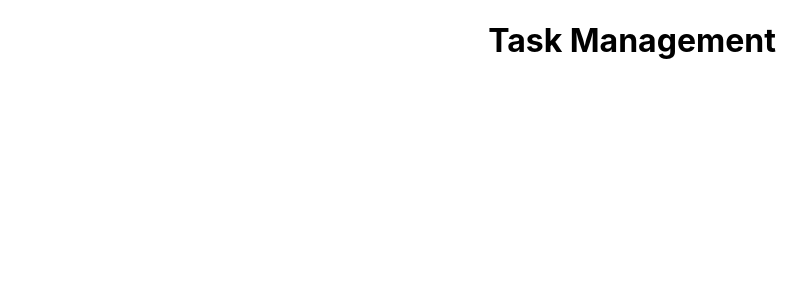
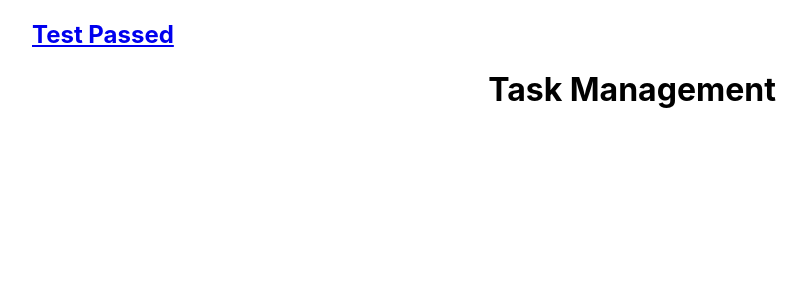
Before and after one commit to AmanRajVerma10/task-management, a React (Create React App) app: page / in a window 1280 px wide. Shown: the top 300 px of the page, without its empty margins (8-815 px from the left). Built offline with nearby package versions, Linux system fonts and the light colour scheme.

Commit message:
Implementing routes

```diff
--- a/package.json
+++ b/package.json
@@ -8,6 +8,7 @@
     "@testing-library/user-event": "^13.5.0",
     "react": "^18.3.1",
     "react-dom": "^18.3.1",
+    "react-router-dom": "^5.3.4",
     "react-scripts": "5.0.1",
     "web-vitals": "^2.1.4"
   },
--- a/src/App.js
+++ b/src/App.js
@@ -1,10 +1,18 @@
-import './App.css';
+import "./App.css";
+import { BrowserRouter as Router, Route, Switch } from "react-router-dom";
+import Layout from "./components/Layout";
 
 function App() {
   return (
-    <div className="App">
-      <h1>Task Management</h1>
-    </div>
+    <Layout>
+      <Router>
+        <Switch>
+          <div className="App">
+            <h1>Task Management</h1>
+          </div>
+        </Switch>
+      </Router>
+    </Layout>
   );
 }
 
--- /dev/null
+++ b/src/components/Layout.js
@@ -0,0 +1,12 @@
+import { Fragment } from "react";
+import MainNavigation from "./MainNavigation";
+
+const Layout=(props)=>{
+    return( <Fragment>
+        <MainNavigation />
+        <main>{props.children}</main>
+      </Fragment>
+  )
+}
+
+export default Layout;
--- /dev/null
+++ b/src/components/MainNavigation.css
@@ -0,0 +1,45 @@
+   nav {
+    background-color: #333;
+    padding: 10px;
+    display: flex;
+    justify-content: flex-end; /* Align items to the right */
+  }
+
+  .main-nav {
+    list-style: none;
+    margin: 0;
+    padding: 0;
+    display: flex; /* Use flexbox for the list */
+  }
+
+  .main-nav li {
+    margin-right: 10px;
+  }
+
+  .main-nav li:last-child {
+    margin-right: 0;
+  }
+
+  .main-nav a,
+  .main-nav button {
+    color: #fff;
+    text-decoration: none;
+    background-color: #ff0055;
+    padding: 8px 16px;
+    border: none;
+    border-radius: 5px;
+    cursor: pointer;
+  }
+
+  .main-nav a:hover,
+  .main-nav button:hover {
+    background-color: #0056b3;
+  }
+
+  .main-nav button {
+    background-color: #dc3545;
+  }
+
+  .main-nav button:hover {
+    background-color: #c82333;
+  }
--- /dev/null
+++ b/src/components/MainNavigation.js
@@ -0,0 +1,18 @@
+import { Link } from "react-router-dom/cjs/react-router-dom";
+import HomePage from "../pages/Homepage";
+
+const MainNavigation = (props) => {
+  const token = localStorage.getItem("token");
+
+  return (
+    <nav>
+      <ul className="main-nav">
+        <>
+        <Link to='/test'><HomePage/></Link>
+        </>
+      </ul>
+    </nav>
+  );
+};
+
+export default MainNavigation;
--- a/src/index.js
+++ b/src/index.js
@@ -3,11 +3,15 @@ import ReactDOM from 'react-dom/client';
 import './index.css';
 import App from './App';
 import reportWebVitals from './reportWebVitals';
+import { BrowserRouter } from 'react-router-dom/cjs/react-router-dom';
+
 
 const root = ReactDOM.createRoot(document.getElementById('root'));
 root.render(
   <React.StrictMode>
+    <BrowserRouter>
     <App />
+    </BrowserRouter>
   </React.StrictMode>
 );
 
--- /dev/null
+++ b/src/pages/Homepage.js
@@ -0,0 +1,11 @@
+import React from "react";
+
+const HomePage=()=>{
+    return(
+        <>
+        <h1>Test Passed</h1>
+        </>
+    )
+}
+
+export default HomePage;
```
Also changed, not shown: 1 other file (tests, documents, lock files or other folders).
